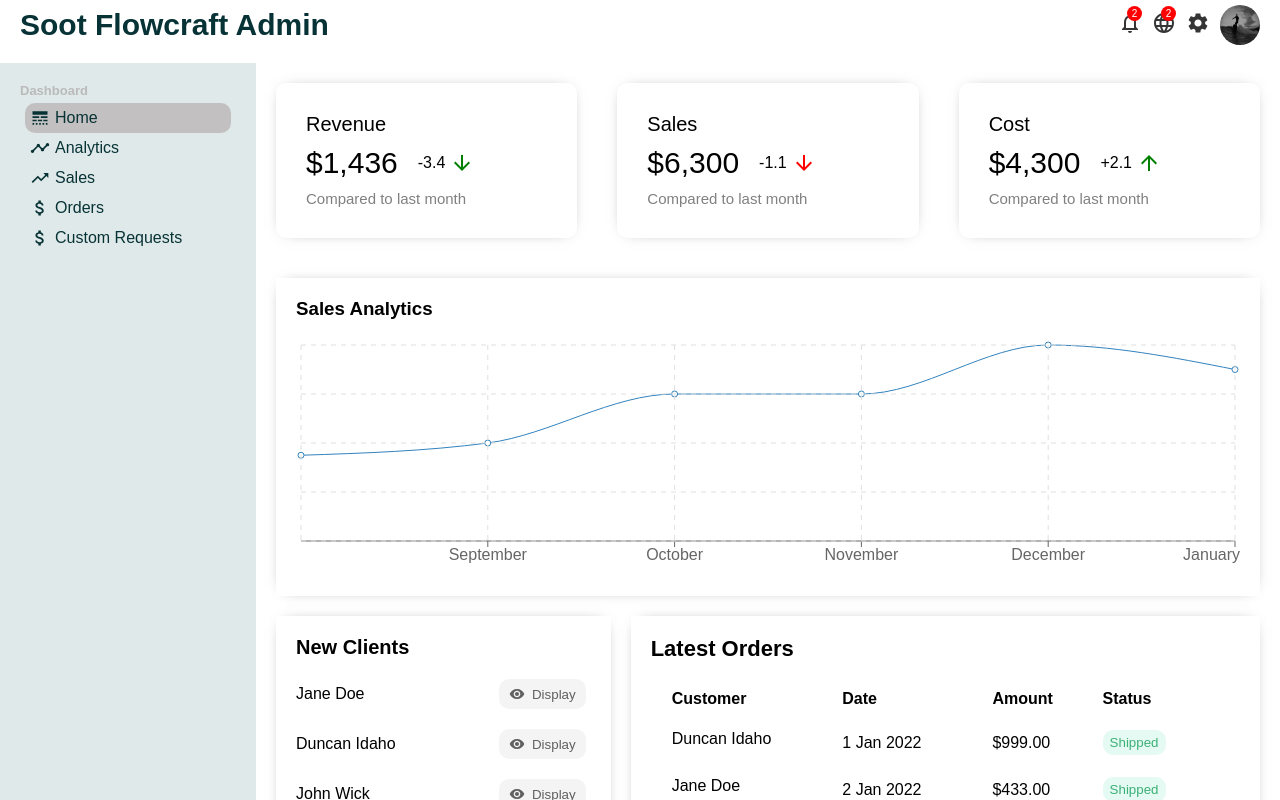
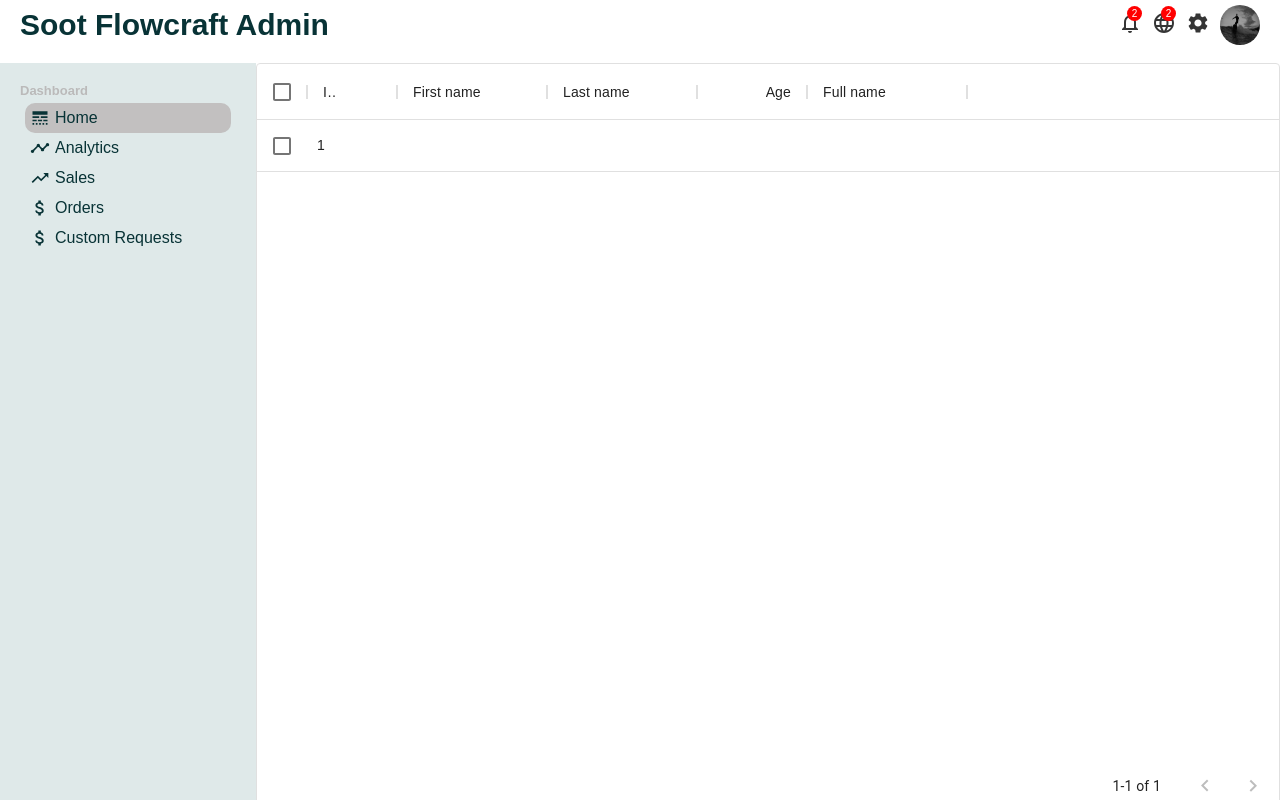
Before and after one commit to alawmoradi665/soot_flowboards-app, a React (Create React App) app in the folder admin/: page /users in a window 1280 px wide. Shown: the top 800 px of the page. Built offline with nearby package versions, Linux system fonts and the light colour scheme; a web font is replaced by a local one.

Commit message:
further styling to userlist page

```diff
--- a/admin/package.json
+++ b/admin/package.json
@@ -5,6 +5,7 @@
   "dependencies": {
     "@craco/craco": "^6.4.3",
     "@material-ui/core": "^4.12.3",
+    "@material-ui/data-grid": "^4.0.0-alpha.37",
     "@material-ui/icons": "^4.11.2",
     "@mui/icons-material": "^5.2.5",
     "@testing-library/jest-dom": "^5.16.1",
--- a/admin/src/App.js
+++ b/admin/src/App.js
@@ -3,11 +3,7 @@ import Sidebar from "../src/components/sidebar/Sidebar";
 import "./app.css";
 import UserList from "./pages/userList/UserList";
 import Home from "./pages/home/Home";
-import {
-  BrowserRouter as Router,
-  Switch,
-  Route
-} from "react-router-dom";
+import { BrowserRouter as Router, Switch, Route} from "react-router-dom";
 
 
 function App() {
@@ -17,9 +13,11 @@ function App() {
       <div className="container">
         <Sidebar />
         <Switch>
-        <Route path="/">
+          <Route exact path="/">
             <Home />
           </Route>
+        </Switch>
+        <Switch>
           <Route path="/users">
             <UserList />
           </Route>
--- a/admin/src/pages/userList/UserList.jsx
+++ b/admin/src/pages/userList/UserList.jsx
@@ -1,9 +1,45 @@
 import "./userList.css";
+import { DataGrid } from "@material-ui/data-grid";
+
 
 export default function UserList() {
+    const columns = [
+        { field: 'id', headerName: 'ID', width: 90 },
+        {
+          field: 'firstName',
+          headerName: 'First name',
+          width: 150,
+          editable: true,
+        },
+        {
+          field: 'lastName',
+          headerName: 'Last name',
+          width: 150,
+          editable: true,
+        },
+        {
+          field: 'age',
+          headerName: 'Age',
+          type: 'number',
+          width: 110,
+          editable: true,
+        },
+        {
+          field: 'fullName',
+          headerName: 'Full name',
+          description: 'This column has a value getter and is not sortable.',
+          sortable: false,
+          width: 160,
+        }
+      ];
+
+      const rows = [
+        { id: 1, username: 'Jon Snow', email: "jon@stark.com", status: "active", transaction: "$267.00"}
+      ];
+
     return (
         <div className="userList">
-
+             <DataGrid rows={rows} columns={columns} pageSize={5} rowsPerPageOptions={[5]} checkboxSelection />
         </div>
     )
 }
```
Also changed, not shown: 2 other files (tests, documents, lock files or other folders). Lines whose indentation alone changed are shown as unchanged.
